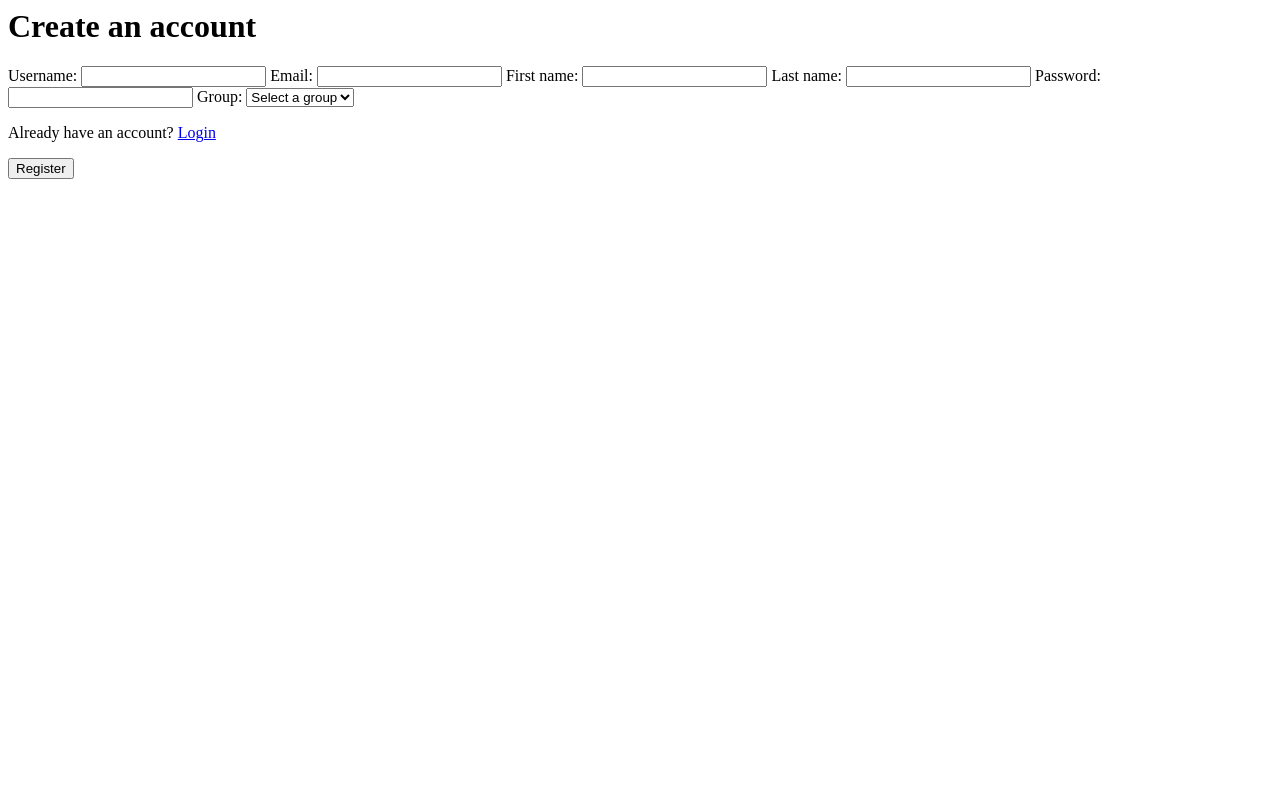
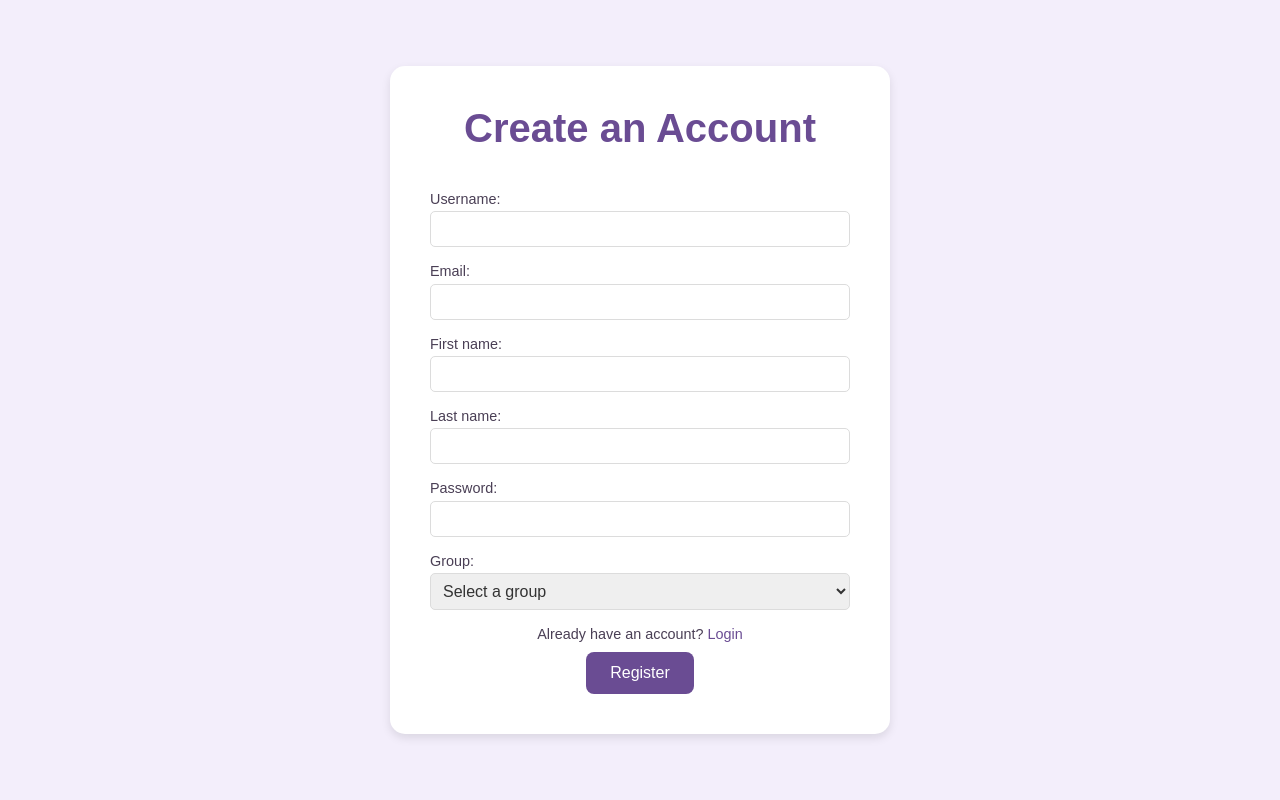
Before and after one commit to KarstenVerherstraeten/DjangoLogin, a Django app: page /accounts/register/ in a window 1280 px wide. Run offline with Django 5.2, Linux system fonts and the light colour scheme.

Commit message:
Add registration page HTML structure and CSS styling

```diff
--- /dev/null
+++ b/login/static/login/register.css
@@ -0,0 +1,94 @@
+/* register.css */
+
+/* General reset */
+* {
+    margin: 0;
+    padding: 0;
+    box-sizing: border-box;
+    font-family: Arial, sans-serif;
+}
+
+/* Background */
+body {
+    display: flex;
+    justify-content: center;
+    align-items: center;
+    height: 100vh;
+    background-color: #f3eefb; /* Light purple background */
+}
+
+/* Container for the registration form */
+.container {
+    text-align: center;
+    background-color: #ffffff;
+    border-radius: 15px;
+    box-shadow: 0 4px 10px rgba(0, 0, 0, 0.1);
+    padding: 40px;
+    width: 90%;
+    max-width: 500px;
+}
+
+/* Header styling */
+header h1 {
+    font-size: 2.5rem;
+    color: #6a4c93; /* Light purple */
+    margin-bottom: 1em;
+}
+
+/* Form group styling */
+.form-group {
+    display: flex;
+    flex-direction: column;
+    align-items: flex-start;
+    margin-bottom: 1em;
+}
+
+.form-group label {
+    color: #4a3f55; /* Soft purple */
+    font-size: 0.9rem;
+    margin-bottom: 0.3em;
+}
+
+.form-group input,
+.form-group select {
+    width: 100%;
+    padding: 8px;
+    border: 1px solid #dcdcdc;
+    border-radius: 5px;
+    font-size: 1rem;
+    color: #333333;
+}
+
+/* Link and button styling */
+form p {
+    font-size: 0.9rem;
+    color: #4a3f55;
+    margin-top: 10px;
+}
+
+form a {
+    color: #6a4c93;
+    text-decoration: none;
+    transition: color 0.3s ease;
+}
+
+form a:hover {
+    color: #8e6bb3;
+}
+
+/* Button styling */
+button {
+    font-size: 1rem;
+    color: #ffffff;
+    background-color: #6a4c93; /* Light purple */
+    border: none;
+    border-radius: 8px;
+    padding: 12px 24px;
+    cursor: pointer;
+    transition: background-color 0.3s ease;
+    margin-top: 10px;
+}
+
+button:hover {
+    background-color: #8e6bb3; /* Slightly lighter purple */
+}
--- a/login/templates/registration/register.html
+++ b/login/templates/registration/register.html
@@ -1,13 +1,48 @@
-<h1>Create an account</h1>
-<form method="post">
-    {% csrf_token %}
-    {{ form.username.label_tag }} {{ form.username }}
-    {{ form.email.label_tag }} {{ form.email }}
-    {{ form.first_name.label_tag }} {{ form.first_name }}
-    {{ form.last_name.label_tag }} {{ form.last_name }}
-    {{ form.password.label_tag }} {{ form.password }}
-    {{ form.group.label_tag }} {{ form.group }}  <!-- Dropdown for group selection -->
+<!DOCTYPE html>
+<html lang="en">
+<head>
+    <meta charset="UTF-8">
+    <meta name="viewport" content="width=device-width, initial-scale=1.0">
+    <title>Register | DumbSchool</title>
+    {% load static %}
+    <link rel="stylesheet" href="{% static 'login/register.css' %}">
+</head>
+<body>
+    <div class="container">
+        <header>
+            <h1>Create an Account</h1>
+        </header>
 
-    <p>Already have an account? <a href="{% url 'login' %}">Login</a></p>
-    <button type="submit">Register</button>
-</form>
+        <form method="post">
+            {% csrf_token %}
+            <div class="form-group">
+                {{ form.username.label_tag }}
+                {{ form.username }}
+            </div>
+            <div class="form-group">
+                {{ form.email.label_tag }}
+                {{ form.email }}
+            </div>
+            <div class="form-group">
+                {{ form.first_name.label_tag }}
+                {{ form.first_name }}
+            </div>
+            <div class="form-group">
+                {{ form.last_name.label_tag }}
+                {{ form.last_name }}
+            </div>
+            <div class="form-group">
+                {{ form.password.label_tag }}
+                {{ form.password }}
+            </div>
+            <div class="form-group">
+                {{ form.group.label_tag }}
+                {{ form.group }}  <!-- Dropdown for group selection -->
+            </div>
+
+            <p>Already have an account? <a href="{% url 'login' %}">Login</a></p>
+            <button type="submit">Register</button>
+        </form>
+    </div>
+</body>
+</html>
```
